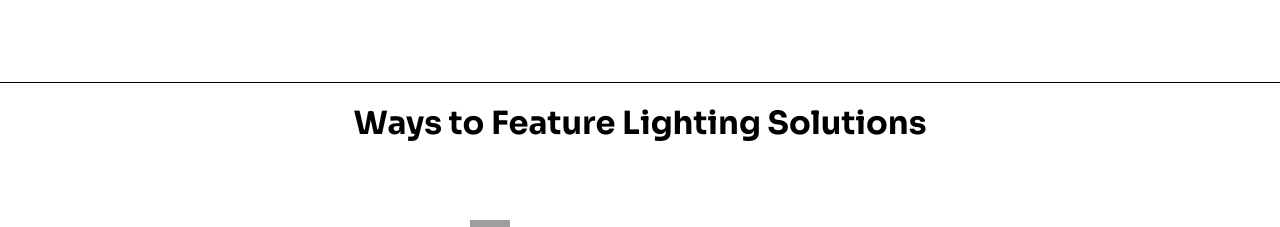
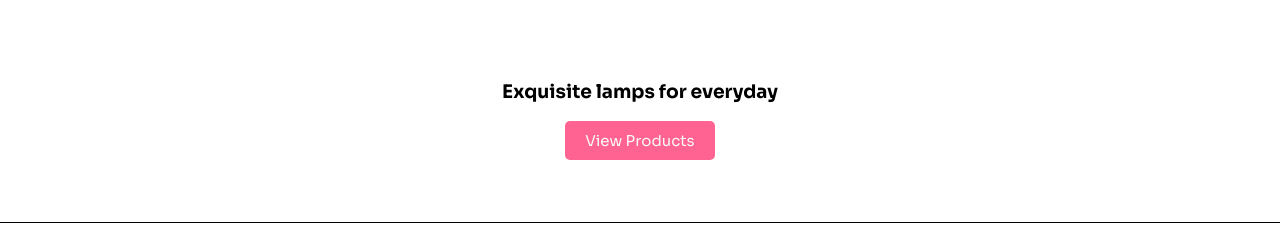
Before and after one commit to hrisso/lighting-project, a React (Create React App) app in the folder client/: page / in a window 1280 px wide. Shown: the part 681-908 px from the top of the page. Built offline with nearby package versions, Linux system fonts and the light colour scheme; no server answers; grey boxes are pictures that could not be loaded.

Commit message:
css edits & button

```diff
--- a/client/src/components/BestSellers/BestSellers.css
+++ b/client/src/components/BestSellers/BestSellers.css
@@ -10,7 +10,7 @@ font-family: 'Sora', sans-serif;
 border-top: 1px solid black;
 }
 
-@media screen and (max-width: 1184px){
+@media screen and (max-width: 900px){
   .best-images {
     flex-flow: row wrap;
   }
--- a/client/src/components/ProductCards/ProductCards.css
+++ b/client/src/components/ProductCards/ProductCards.css
@@ -2,8 +2,8 @@
 text-decoration: none;
 text-align: center;
 align-self: flex-start;
-height: 20%;
-width: 20%;
+height: 23%;
+width: 23%;
 margin: 15px;
 padding: 10px 10px 10px 10px;
 }
@@ -14,8 +14,8 @@ padding: 10px 10px 10px 10px;
 }
 
 .product-cards img {
-  width: 180px;
-  height: 180px;
+  width: 20vw;
+  height: 20vw;
 }
 
 .product-image {
--- a/client/src/screens/Home/Home.css
+++ b/client/src/screens/Home/Home.css
@@ -96,3 +96,23 @@
     height: 50vh;
   }
 }
+
+.rissos-button{
+  background-color:#FF6392;
+  border-radius: 5px;
+  border: none;
+  font-family: 'Sora', sans-serif;
+  font-size: 15px;
+  color: #F9F9F9;
+  padding: 10px 20px;
+  margin: 0px 20px 40px 20px;
+  width: 150px;
+}
+
+.heathers-button{
+  display:flex;
+  flex-direction: column;
+  justify-content: center;
+  align-items: center;
+  font-family: 'Sora', sans-serif;
+}
--- a/client/src/screens/Home/Home.jsx
+++ b/client/src/screens/Home/Home.jsx
@@ -4,6 +4,8 @@ import { SliderData } from "./SliderData";
 import { useState } from "react";
 import { FaArrowAltCircleRight,FaArrowAltCircleLeft } from "react-icons/fa"
 import BestSellers from "../../components/BestSellers/BestSellers";
+import { Link } from "react-router-dom";
+
 
 const Home = ({slides, user}) => {
   const [current, setCurrent] = useState(0);
@@ -39,6 +41,12 @@ const Home = ({slides, user}) => {
               </div>
             );
           })}
+        </div>
+        <div className="heathers-button">
+          <h3>Exquisite lamps for everyday</h3>
+        <Link to="/products">
+          <button className="rissos-button">View Products</button>
+        </Link>
         </div>
         <h1 className="heading-1">Ways to Feature Lighting Solutions</h1>
         <div className="solutions-block">
--- a/client/src/screens/ProductDetail/ProductDetail.jsx
+++ b/client/src/screens/ProductDetail/ProductDetail.jsx
@@ -3,6 +3,12 @@ import React, { useState, useEffect } from 'react';
 import Layout from '../../components/shared/Layout/Layout';
 import { getProduct, deleteProduct } from '../../services/products';
 import { useParams, Link } from 'react-router-dom';
+import BestSellers from "../../components/BestSellers/BestSellers";
+
+
+
+
+
 
 const ProductDetail = (props) => {
 
@@ -36,6 +42,7 @@ const ProductDetail = (props) => {
           </div>}
         </div>
       </div>
+      <BestSellers/>
     </Layout>
   )
 }
```
